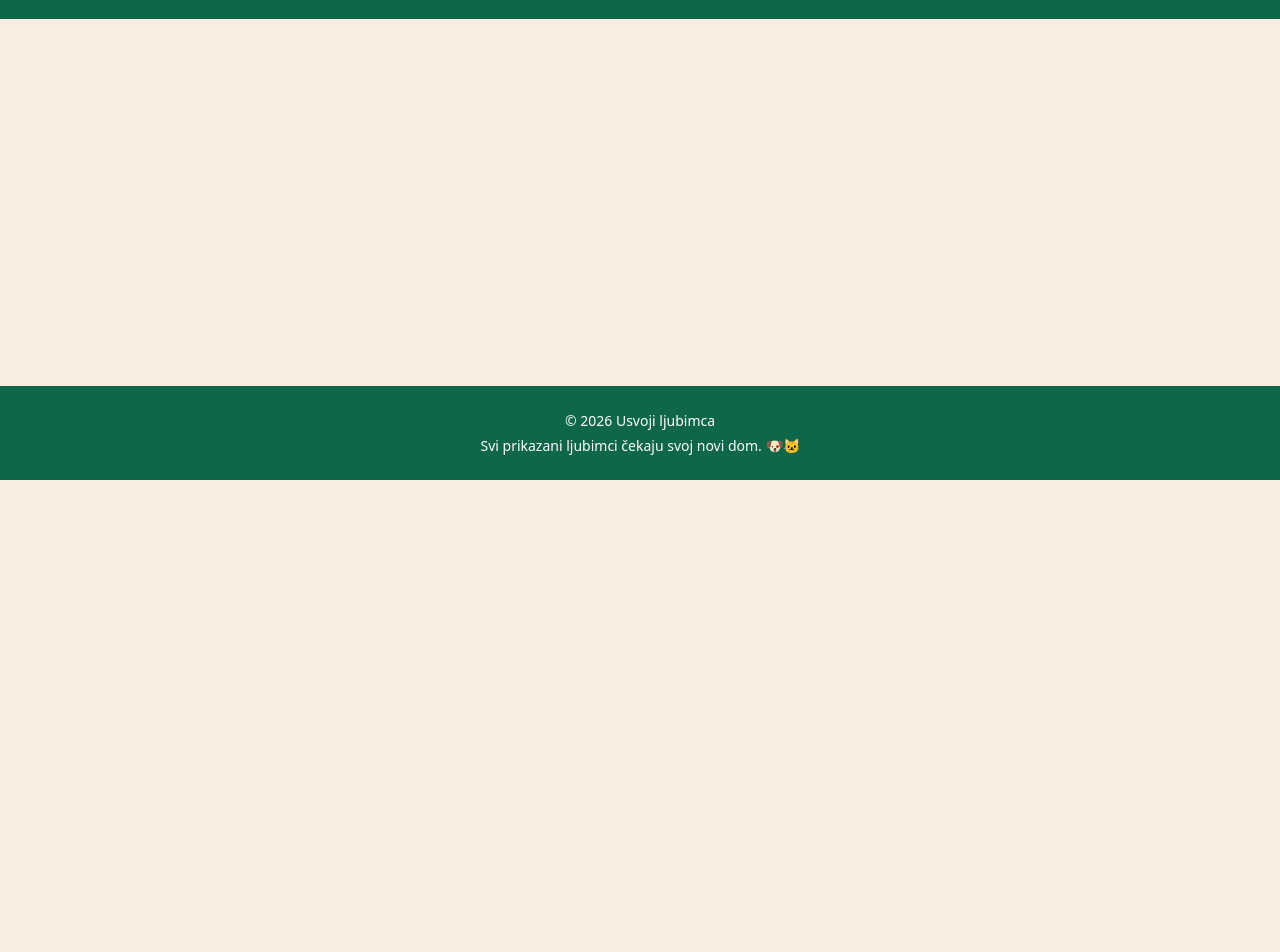
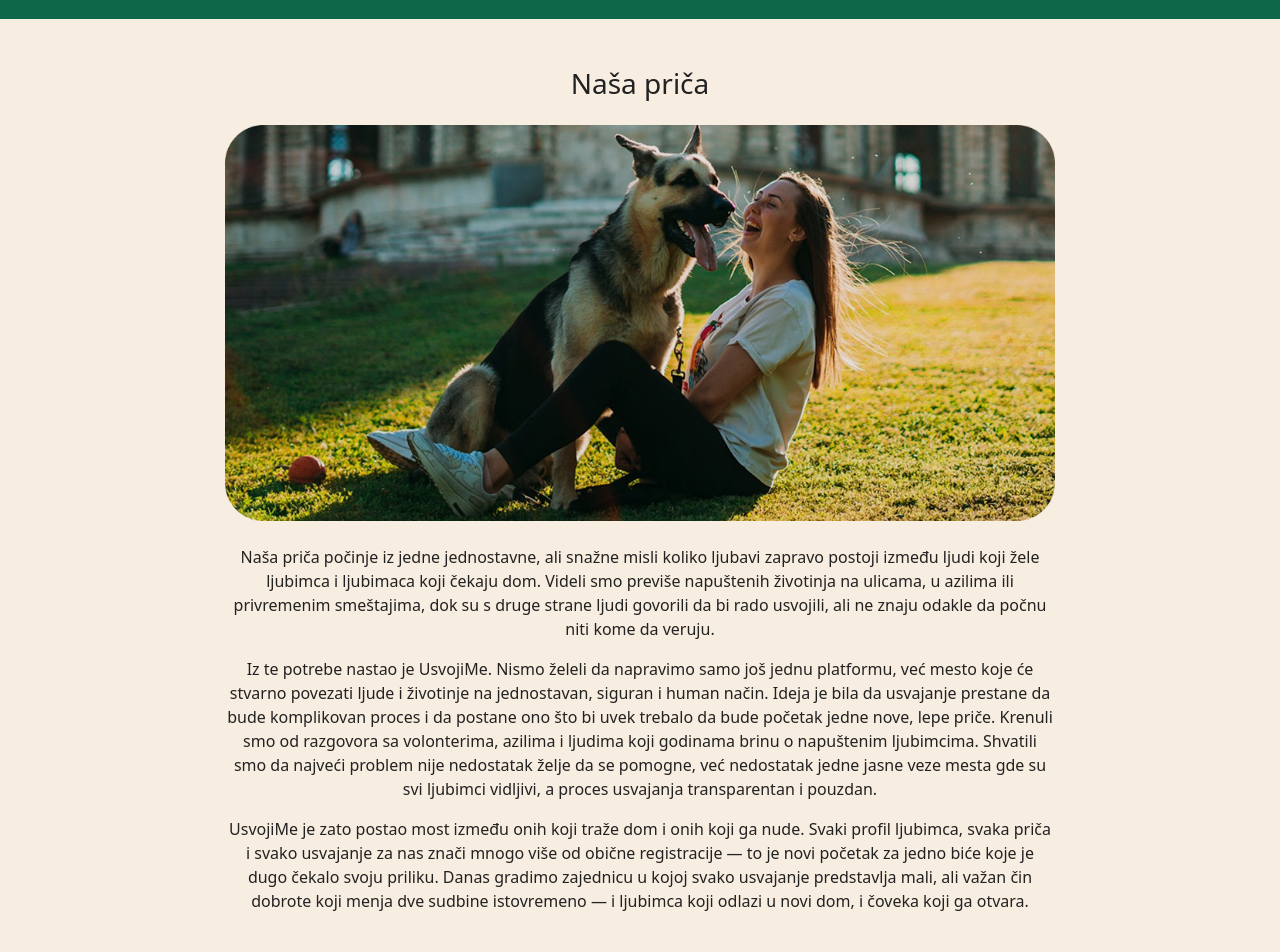
Before and after one commit to rijad-jukic/KTEH-projekat, a React (Vite) app: page /o-nama in a window 1280 px wide. Shown: the part 320-1272 px from the top of the page. Before the commit the page ends 800 px from the top, so only its background shows below. Built offline with nearby package versions, Linux system fonts and the light colour scheme; no server answers.

Commit message:
O nama: sekcije Nasa prica i Postavi pitanje

```diff
--- a/src/pages/AboutPage.tsx
+++ b/src/pages/AboutPage.tsx
@@ -1,4 +1,6 @@
 import { Link } from 'react-router-dom'
+import ourStoryImage from '../assets/images/nasaPrica-img.png'
+import AskQuestionSection from '../components/AskQuestionSection'
 
 function AboutPage() {
   return (
@@ -22,6 +24,45 @@ function AboutPage() {
           </div>
         </div>
       </section>
+
+      <section className="py-5">
+        <div className="container col-lg-8 text-center">
+          <h2 className="h3 mb-4">Naša priča</h2>
+          <img
+            src={ourStoryImage}
+            alt="Devojka sa psom u parku"
+            className="img-fluid rounded-4 mb-4"
+          />
+          <p>
+            Naša priča počinje iz jedne jednostavne, ali snažne misli koliko ljubavi
+            zapravo postoji između ljudi koji žele ljubimca i ljubimaca koji čekaju
+            dom. Videli smo previše napuštenih životinja na ulicama, u azilima ili
+            privremenim smeštajima, dok su s druge strane ljudi govorili da bi rado
+            usvojili, ali ne znaju odakle da počnu niti kome da veruju.
+          </p>
+          <p>
+            Iz te potrebe nastao je UsvojiMe. Nismo želeli da napravimo samo još jednu
+            platformu, već mesto koje će stvarno povezati ljude i životinje na
+            jednostavan, siguran i human način. Ideja je bila da usvajanje prestane da
+            bude komplikovan proces i da postane ono što bi uvek trebalo da bude
+            početak jedne nove, lepe priče. Krenuli smo od razgovora sa volonterima,
+            azilima i ljudima koji godinama brinu o napuštenim ljubimcima. Shvatili smo
+            da najveći problem nije nedostatak želje da se pomogne, već nedostatak
+            jedne jasne veze mesta gde su svi ljubimci vidljivi, a proces usvajanja
+            transparentan i pouzdan.
+          </p>
+          <p className="mb-0">
+            UsvojiMe je zato postao most između onih koji traže dom i onih koji ga
+            nude. Svaki profil ljubimca, svaka priča i svako usvajanje za nas znači
+            mnogo više od obične registracije — to je novi početak za jedno biće koje
+            je dugo čekalo svoju priliku. Danas gradimo zajednicu u kojoj svako
+            usvajanje predstavlja mali, ali važan čin dobrote koji menja dve sudbine
+            istovremeno — i ljubimca koji odlazi u novi dom, i čoveka koji ga otvara.
+          </p>
+        </div>
+      </section>
+
+      <AskQuestionSection />
     </div>
   )
 }
```
Also changed, not shown: src/assets/images/nasaPrica-img.png (added), 1 other file (tests, documents, lock files or other folders).
